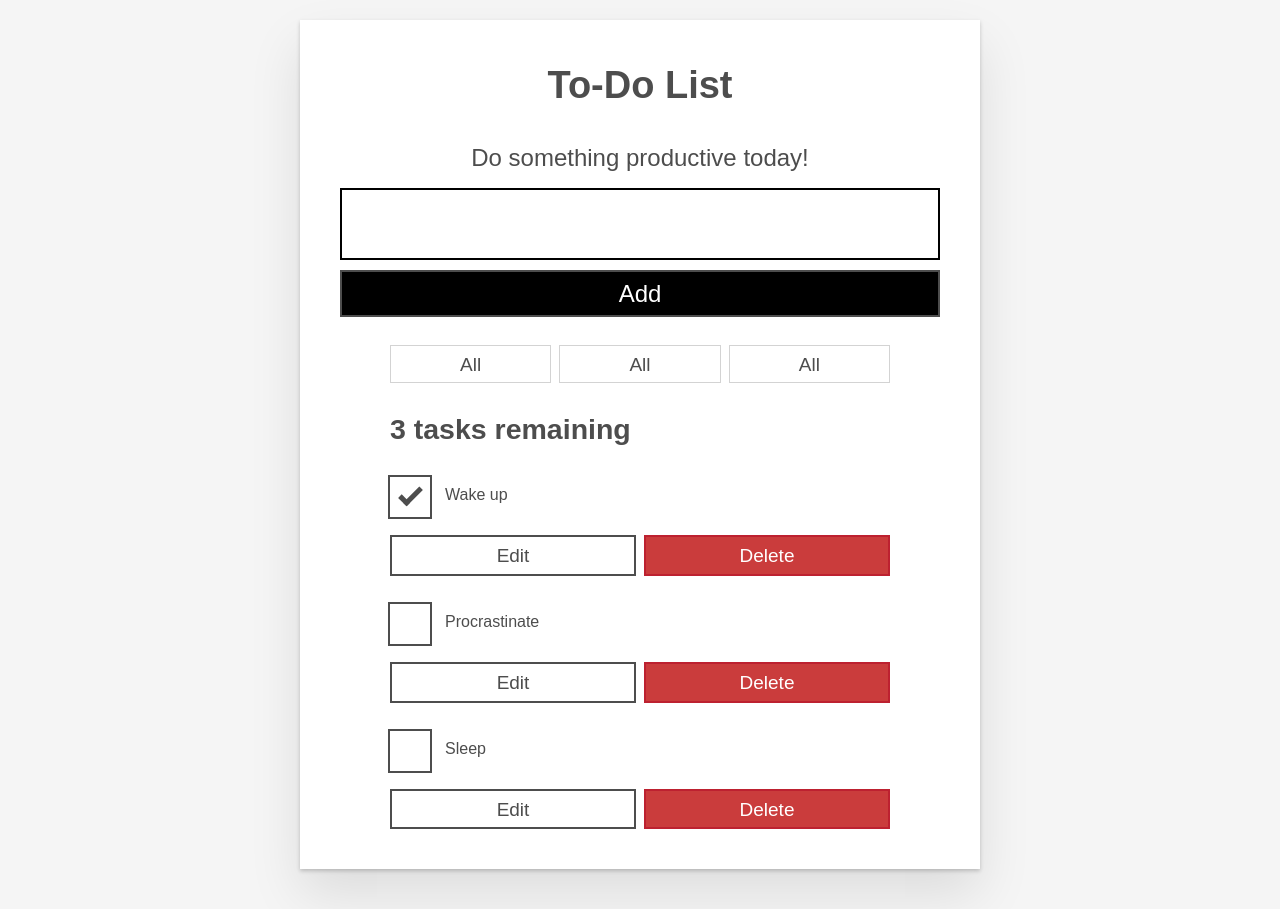
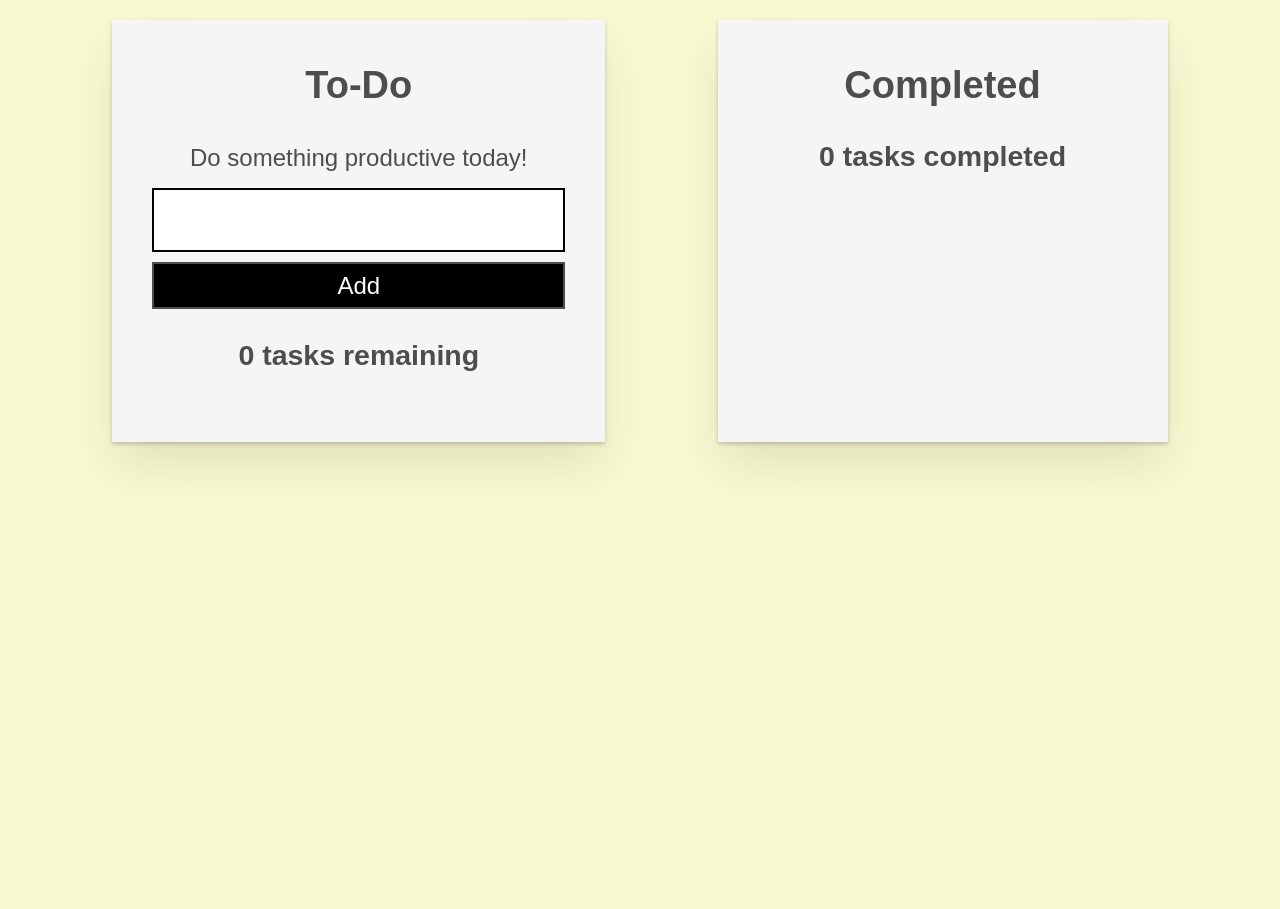
Before and after one commit to hannesxc/to-do-list, a React (Create React App) app: page / in a window 1280 px wide. After the commit the page ends 800 px from the top, so only its background shows below. Built offline with nearby package versions, Linux system fonts and the light colour scheme.

Commit message:
initial-v1.2

```diff
--- a/src/App.css
+++ b/src/App.css
@@ -1,6 +1,4 @@
-*,
-*::before,
-*::after {
+*, *::before, *::after {
   box-sizing: border-box;
 }
 
@@ -8,8 +6,7 @@ html {
   font: 62.5% / 1.15 sans-serif;
 }
 
-h1,
-h2 {
+h1, h2 {
   margin-bottom: 0;
 }
 
@@ -18,49 +15,22 @@ ul {
   padding: 0;
 }
 
-button {
-  border: none;
-  margin: 0;
-  padding: 0;
-  width: auto;
-  overflow: visible;
-  background: transparent;
-  color: inherit;
-  font: inherit;
-  line-height: normal;
-  appearance: none;
-}
-
 button::-moz-focus-inner {
   border: 0;
 }
 
-button,
-input,
-optgroup,
-select,
-textarea {
-  font-family: inherit;
+button, input, textarea {
   font-size: 100%;
   line-height: 1.15;
   margin: 0;
 }
 
-button,
-input {
-  overflow: visible;
-}
-
-input[type="text"] {
-  border-radius: 0;
-}
-
 body {
   width: 100%;
-  max-width: 68rem;
+  max-width: 1500px;
   margin: 0 auto;
   font: 1.6rem/1.25 Arial, sans-serif;
-  background-color: #f5f5f5;
+  background-color: lightgoldenrodyellow;
   color: #4d4d4d;
 }
 
@@ -71,38 +41,23 @@ body {
   }
 }
 
-/*END RESETS*/
-/* GLOBAL STYLES */
-.form-group>input[type="text"] {
-  display: inline-block;
-  margin-top: 0.4rem;
+.row {
+  display: flex;
+  flex-direction: column;
+  justify-content: space-evenly;
+  text-align: center;
 }
 
 .btn {
   padding: 0.8rem 1rem 0.7rem;
   border: 0.2rem solid #4d4d4d;
   cursor: pointer;
-  text-transform: capitalize;
-}
-
-.btn.toggle-btn {
-  border-width: 1px;
-  border-color: #d3d3d3;
-}
-
-.btn.toggle-btn[aria-pressed="true"] {
-  text-decoration: underline;
-  border-color: #4d4d4d;
 }
 
 .btn__danger {
   color: #fff;
   background-color: #ca3c3c;
   border-color: #bd2130;
-}
-
-.btn__filter {
-  border-color: lightgrey;
 }
 
 .btn__primary {
@@ -112,7 +67,6 @@ body {
 
 .btn-group {
   display: flex;
-  justify-content: space-between;
 }
 
 .btn-group>* {
@@ -129,21 +83,6 @@ body {
   text-align: center;
 }
 
-.visually-hidden {
-  position: absolute !important;
-  height: 1px;
-  width: 1px;
-  overflow: hidden;
-  clip: rect(1px 1px 1px 1px);
-  clip: rect(1px, 1px, 1px, 1px);
-  white-space: nowrap;
-}
-
-[class*="stack"]>* {
-  margin-top: 0;
-  margin-bottom: 0;
-}
-
 .stack-small>*+* {
   margin-top: 1.25rem;
 }
@@ -152,28 +91,12 @@ body {
   margin-top: 2.5rem;
 }
 
-@media screen and (min-width: 550px) {
-  .stack-small>*+* {
-    margin-top: 1.4rem;
-  }
-
-  .stack-large>*+* {
-    margin-top: 2.8rem;
-  }
-}
-
 .todoapp {
-  background: #fff;
+  background: whitesmoke;
   margin: 2rem 0 4rem 0;
   padding: 1rem;
   position: relative;
   box-shadow: 0 2px 4px 0 rgba(0, 0, 0, 0.2), 0 2.5rem 5rem 0 rgba(0, 0, 0, 0.1);
-}
-
-@media screen and (min-width: 550px) {
-  .todoapp {
-    padding: 4rem;
-  }
 }
 
 .todoapp>* {
@@ -189,7 +112,6 @@ body {
 .todoapp>h1 {
   display: block;
   max-width: 100%;
-  text-align: center;
   margin: 0;
   margin-bottom: 1rem;
 }
@@ -199,11 +121,10 @@ body {
   font-weight: 300;
   padding: 0.8rem;
   margin-bottom: 1rem;
-  text-align: center;
 }
 
 .input__lg {
-  padding: 2rem;
+  padding: 1.6rem;
   border: 2px solid #000;
 }
 
@@ -215,32 +136,10 @@ body {
 [class*="__lg"] {
   display: inline-block;
   width: 100%;
-  font-size: 1.9rem;
 }
 
 [class*="__lg"]:not(:last-child) {
   margin-bottom: 1rem;
-}
-
-@media screen and (min-width: 620px) {
-  [class*="__lg"] {
-    font-size: 2.4rem;
-  }
-}
-
-.filters {
-  width: 100%;
-}
-
-/* Todo item styles */
-.todo {
-  display: flex;
-  flex-direction: row;
-  flex-wrap: wrap;
-}
-
-.todo>* {
-  flex: 0 0 100%;
 }
 
 .todo-text {
@@ -250,75 +149,26 @@ body {
   border: 2px solid #565656;
 }
 
-.todo-text:focus {
-  box-shadow: inset 0 0 0 2px;
+@media screen and (min-width: 620px) {
+  [class*="__lg"] {
+    font-size: 2.4rem;
+  }
 }
 
-/* CHECKBOX STYLES */
-.c-cb {
-  box-sizing: border-box;
-  font-family: Arial, sans-serif;
-  font-weight: 400;
-  font-size: 1.6rem;
-  line-height: 1.25;
-  display: block;
-  position: relative;
-  min-height: 44px;
-  padding-left: 40px;
-  clear: left;
+@media screen and (min-width: 550px) {
+  .todoapp {
+    padding: 4rem;
+  }
+  .stack-large>*+* {
+    margin-top: 2.8rem;
+  }
 }
 
-.c-cb>label::before,
-.c-cb>input[type="checkbox"] {
-  box-sizing: border-box;
-  top: -2px;
-  left: -2px;
-  width: 44px;
-  height: 44px;
+@media screen and (min-width: 900px) {
+  .todoapp:nth-child(2) {
+    width: 450px;
+  }
+  .row {
+    flex-direction: row;
+  }
 }
-
-.c-cb>input[type="checkbox"] {
-  cursor: pointer;
-  position: absolute;
-  z-index: 1;
-  margin: 0;
-  opacity: 0;
-}
-
-.c-cb>label {
-  font-size: inherit;
-  font-family: inherit;
-  line-height: inherit;
-  display: inline-block;
-  margin-bottom: 0;
-  padding: 8px 15px 5px;
-  cursor: pointer;
-  touch-action: manipulation;
-}
-
-.c-cb>label::before {
-  content: "";
-  position: absolute;
-  border: 2px solid currentcolor;
-  background: transparent;
-}
-
-.c-cb>label::after {
-  box-sizing: content-box;
-  content: "";
-  position: absolute;
-  top: 11px;
-  left: 9px;
-  width: 18px;
-  height: 7px;
-  transform: rotate(-45deg);
-  border: solid;
-  border-width: 0 0 5px 5px;
-  border-top-color: transparent;
-  opacity: 0;
-  background: transparent;
-}
-
-.c-cb>input[type="checkbox"]:checked+label::after {
-  opacity: 1;
-}
--- a/src/App.js
+++ b/src/App.js
@@ -2,11 +2,12 @@ import React, { useState } from 'react';
 import { nanoid } from 'nanoid';
 import './App.css';
 import Todo from './components/Todo';
+import Completed from './components/Completed';
 import Form from './components/Form';
-import FilterButton from './components/FilterButton';
 
 function App(props) {
   const [tasks, setTasks] = useState(props.tasks);
+  const [comp, setComp] = useState(props.comp)
 
   function addTask(name) {
     const newTask = {
@@ -18,14 +19,23 @@ function App(props) {
     setTasks([...tasks, newTask]);
   }
 
+  function completedTask(id, name) {
+    const completed = {
+      id: id,
+      name: name,
+      key: id
+    };
+    setComp([...comp, completed]);
+  }
+
   function toggleTaskComplete(id) {
-    const updatedTask = tasks.map((task) => {
+    tasks.map((task) => {
       if (id === task.id) {
-        return { ...task, isCompleted: !task.isCompleted }
+        completedTask(id, task.name);
+        deleteTask(id);
       }
       return task;
     })
-    setTasks(updatedTask);
   }
 
   function deleteTask(id) {
@@ -43,18 +53,24 @@ function App(props) {
       deleteTask={deleteTask}
     />
   ));
-  const plural = taskList.length === 1 ? "task" : "tasks";
-  const headText = `${taskList.length} ${plural} remaining`;
+  const compList = comp.map((task) => (
+    <Completed
+      id={task.id}
+      name={task.name}
+      key={task.key}
+    />
+  ));
+
+  const pluralTask = taskList.length === 1 ? "task" : "tasks";
+  const pluralComp = compList.length === 1 ? "task" : "tasks";
+  const headText = `${taskList.length} ${pluralTask} remaining`;
+  const footText = `${compList.length} ${pluralComp} completed`;
 
   return (
+    <div className="row">
       <div className="todoapp stack-large">
-      <h1>To-Do List</h1>
+        <h1>To-Do</h1>
         <Form addTask={addTask} />
-      <div className="filters btn-group">
-        <FilterButton />
-        <FilterButton />
-        <FilterButton />
-      </div>
         <h2 id="list-heading">
           {headText}
         </h2>
@@ -63,6 +79,17 @@ function App(props) {
           {taskList}
         </ul>
       </div>
+      <div className="todoapp stack-large">
+        <h1>Completed</h1>
+        <h2 id="list-heading">
+          {footText}
+        </h2>
+        <ul
+          className="todo-list stack-large">
+          {compList}
+        </ul>
+      </div>
+    </div>
   );
 }
 
--- /dev/null
+++ b/src/components/Completed.js
@@ -0,0 +1,15 @@
+import React from "react";
+
+export default function Completed(props) {
+    return (
+        <li className="todo">
+            <div className="stack-small">
+                <div className="c-cb">
+                    <label className="todo-label" htmlFor={props.id}>
+                        {props.name}
+                    </label>
+                </div>
+            </div>
+        </li>
+    );
+}
--- a/src/components/FilterButton.js
+++ /dev/null
@@ -1,9 +0,0 @@
-import React from "react";
-
-export default function FilterButton(props) {
-    return (
-        <button type="button" className="btn toggle-btn">
-          <span>All</span>
-        </button>
-    );
-}
--- a/src/components/Todo.js
+++ b/src/components/Todo.js
@@ -1,25 +1,23 @@
 import React from "react";
 
 export default function Todo(props) {
+
   return (
-        <li className="todo stack-small">
+    <li className="todo">
+      <div className="stack-small">
         <div className="c-cb">
-            <input id={props.id} type="checkbox" defaultChecked={props.isCompleted} onChange={() => {
-              props.toggleTaskComplete(props.id)
-            }}/>
           <label className="todo-label" htmlFor={props.id}>
             {props.name}
           </label>
         </div>
         <div className="btn-group">
-            <button type="button" className="btn">
-              Edit
+          <button id={props.id} type="button" className="btn" onClick={() => props.toggleTaskComplete(props.id)}>
+            Mark as Complete
           </button>
-            <button type="button" className="btn btn__danger" onClick={() => {
-              props.deleteTask(props.id)
-            }}>
+          <button type="button" className="btn btn__danger" onClick={() => props.deleteTask(props.id)}>
             Delete
           </button>
+        </div>
       </div>
     </li>
   );
--- a/src/index.css
+++ /dev/null
@@ -1,13 +0,0 @@
-body {
-  margin: 0;
-  font-family: -apple-system, BlinkMacSystemFont, 'Segoe UI', 'Roboto', 'Oxygen',
-    'Ubuntu', 'Cantarell', 'Fira Sans', 'Droid Sans', 'Helvetica Neue',
-    sans-serif;
-  -webkit-font-smoothing: antialiased;
-  -moz-osx-font-smoothing: grayscale;
-}
-
-code {
-  font-family: source-code-pro, Menlo, Monaco, Consolas, 'Courier New',
-    monospace;
-}
--- a/src/index.js
+++ b/src/index.js
@@ -1,26 +1,10 @@
 import React from 'react';
 import ReactDOM from 'react-dom/client';
-import './index.css';
 import App from './App';
 
 const root = ReactDOM.createRoot(document.getElementById('root'));
-const data = [
-  {
-    name: "Wake up",
-    isCompleted: true,
-    id: "todo-0"
-  },
-  {
-    name: "Procrastinate",
-    isCompleted: false,
-    id: "todo-1"
-  },
-  {
-    name: "Sleep",
-    isCompleted: false,
-    id: "todo-2"
-  }
-];
+const data = [];
+const completed = [];
 root.render(
-  <App tasks={data}/>
+  <App tasks={data} comp={completed} />
 );
```
Also changed, not shown: src/components/Form.js (indentation only), 1 other file (tests, documents, lock files or other folders). Lines whose indentation alone changed are shown as unchanged.
